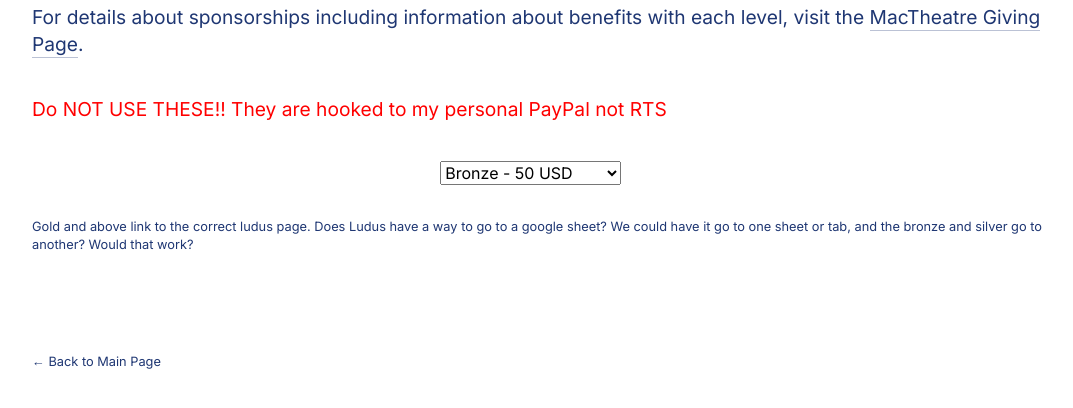
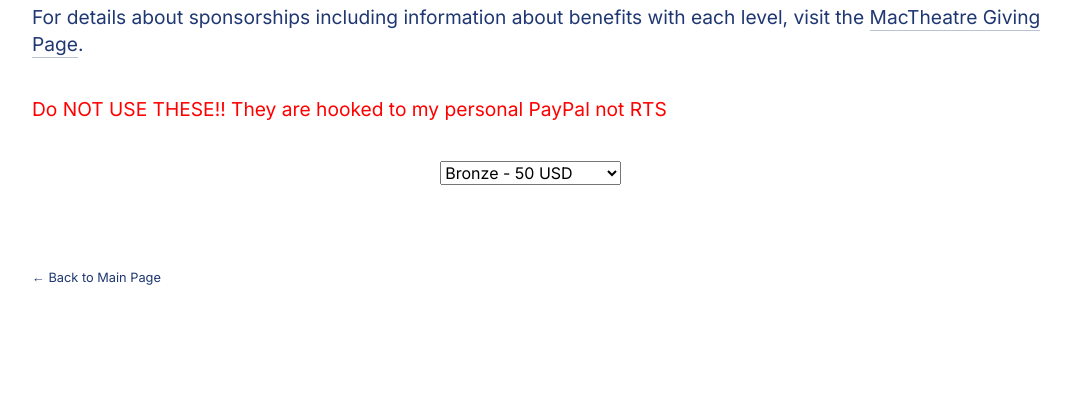
Before and after one commit to tracycastro/test, a plain HTML site: page payment.html in a window 1280 px wide. Shown: the part 134-542 px from the top of the page, without its empty margins (96-1169 px from the left). Drawn offline with Linux system fonts and the light colour scheme; a script that the page names is missing.

Commit message:
change text

```diff
--- a/payment.html
+++ b/payment.html
@@ -125,7 +125,7 @@
     }
     initPayPalButton();
       </script>
-      <p class="smaller">Gold and above link to the correct ludus page. Does Ludus have a way to go to a google sheet? We could have it go to one sheet or tab, and the bronze and silver go to another? Would that work?</p>
+      <!-- <p class="smaller"></p> -->
 
     <a class="smaller" href="/">&larr; Back to Main Page</a>
   </div><!--/.content-->
```
